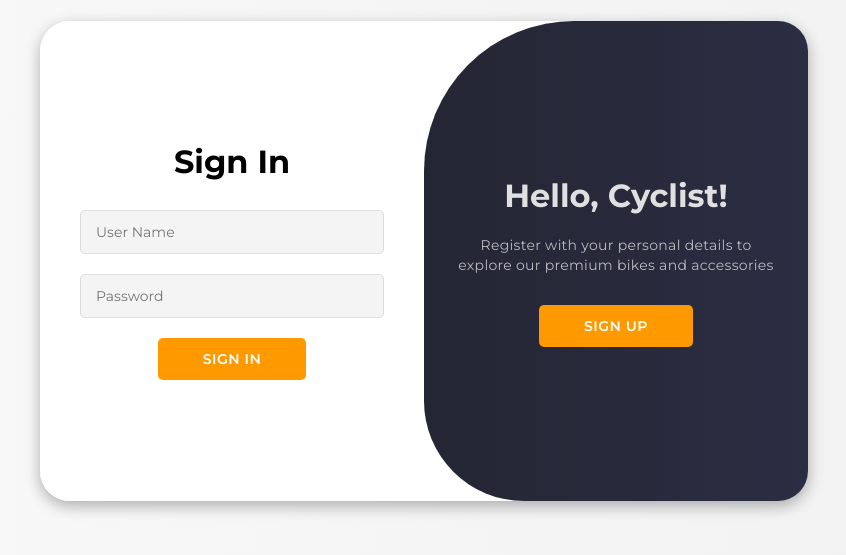
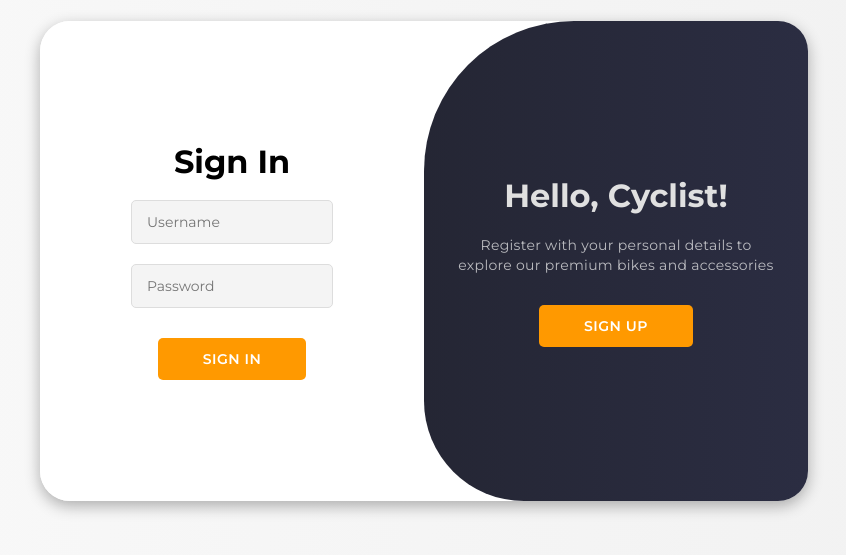
Before and after one commit to SanjaiPG/Ecommerce-platform-for-selling-cycles, a Django app: page /register/ in a window 1280 px wide. Shown: the part 139-694 px from the top of the page, without its empty margins (216-1062 px from the left). Run offline with Django 5.2, Linux system fonts and the light colour scheme; tables that the repository leaves empty hold one stand-in row (values such as "Sample post").

Commit message:
Changes made so that new user can register and login

```diff
--- a/Back-End/ecom/skyraptor/froms.py
+++ b/Back-End/ecom/skyraptor/froms.py
@@ -1,29 +1,34 @@
+from django import forms
+from django.contrib.auth.forms import UserCreationForm
 from django.contrib.auth.models import User
-from django.contrib.auth.forms import UserCreationForm
-from django import forms
 
 class SignUpForm(UserCreationForm):
-	email = forms.EmailField(label="", widget=forms.TextInput(attrs={'class':'form-control', 'placeholder':'Email Address'}))
+    email = forms.EmailField(
+        label="",
+        widget=forms.TextInput(attrs={'class': 'form-control', 'placeholder': 'Email Address'})
+    )
+    username = forms.CharField(
+        label="",
+        widget=forms.TextInput(attrs={'class': 'form-control', 'placeholder': 'Username'})
+    )
+    password1 = forms.CharField(
+        label="",
+        widget=forms.PasswordInput(attrs={'class': 'form-control', 'placeholder': 'Password'})
+    )
+    password2 = forms.CharField(
+        label="",
+        widget=forms.PasswordInput(attrs={'class': 'form-control', 'placeholder': 'Confirm Password'})
+    )
 
+    class Meta:
+        model = User
+        fields = ('username', 'email', 'password1', 'password2')
 
-	class Meta:
-		model = User
-		fields = ('username', 'email', 'password1', 'password2')
+    def __init__(self, *args, **kwargs):
+        super(SignUpForm, self).__init__(*args, **kwargs)
 
-	def __init__(self, *args, **kwargs):
-		super(SignUpForm, self).__init__(*args, **kwargs)
-
-		self.fields['username'].widget.attrs['class'] = 'form-control'
-		self.fields['username'].widget.attrs['placeholder'] = 'User Name'
-		self.fields['username'].label = ''
-		# self.fields['username'].help_text = '<span class="form-text text-muted"><small>Required. 150 characters or fewer. Letters, digits and @/./+/-/_ only.</small></span>'
-
-		self.fields['password1'].widget.attrs['class'] = 'form-control'
-		self.fields['password1'].widget.attrs['placeholder'] = 'Password'
-		self.fields['password1'].label = ''
-		# self.fields['password1'].help_text = '<ul class="form-text text-muted small"><li>Your password can\'t be too similar to your other personal information.</li><li>Your password must contain at least 8 characters.</li><li>Your password can\'t be a commonly used password.</li><li>Your password can\'t be entirely numeric.</li></ul>'
-
-		self.fields['password2'].widget.attrs['class'] = 'form-control'
-		self.fields['password2'].widget.attrs['placeholder'] = 'Confirm Password'
-		self.fields['password2'].label = ''
-		# self.fields['password2'].help_text = '<span class="form-text text-muted"><small>Enter the same password as before, for verification.</small></span>'
+        # Removing the help texts
+        self.fields['username'].help_text = None
+        self.fields['email'].help_text = None
+        self.fields['password1'].help_text = None
+        self.fields['password2'].help_text = None
--- a/Back-End/ecom/skyraptor/templates/html/login.html
+++ b/Back-End/ecom/skyraptor/templates/html/login.html
@@ -15,46 +15,49 @@
 
     <div class="container" id="container">
         <div class="form-container sign-up">
-            <form>
+            <form method="POST" action="{% url 'register' %}">
+                {% csrf_token %}
                 <h1>Create Account</h1>
-                <div class="social-icons">
-                    <a href="#" class="icon"><i class="fa-brands fa-google-plus-g"></i></a>
-                    <a href="#" class="icon"><i class="fa-brands fa-facebook-f"></i></a>
-                    <a href="#" class="icon"><i class="fa-brands fa-github"></i></a>
-                    <a href="#" class="icon"><i class="fa-brands fa-linkedin-in"></i></a>
+                <br>
+
+                <div class="form-group">
+                    <input type="text" name="username" id="id_username" class="form-control" placeholder="Username">
                 </div>
-                <span>or use your email for registeration</span>
-                <input type="text" placeholder="Name">
-                <input type="email" placeholder="Email">
-                <input type="password" placeholder="Password">
-                <button>Sign Up</button>
+
+                <div class="form-group">
+                    <input type="email" name="email" id="id_email" class="form-control" placeholder="Email Address">
+                </div>
+
+                <div class="form-group">
+                    <input type="password" name="password1" id="id_password1" class="form-control" placeholder="Password">
+                </div>
+
+                <div class="form-group">
+                    <input type="password" name="password2" id="id_password2" class="form-control" placeholder="Confirm Password">
+                </div>
+
+                <button type="submit">Sign Up</button>
             </form>
         </div>
+
         <div class="form-container sign-in">
-
             <form method="POST" action="{% url 'login' %}">
                 {% csrf_token %}
-
                 <h1>Sign In</h1>
                 <br>
 
-                <!-- <div class="social-icons">
-                    <a href="#" class="icon"><i class="fa-brands fa-google-plus-g"></i></a>
-                    <a href="#" class="icon"><i class="fa-brands fa-facebook-f"></i></a>
-                    <a href="#" class="icon"><i class="fa-brands fa-github"></i></a>
-                    <a href="#" class="icon"><i class="fa-brands fa-linkedin-in"></i></a>
+                <div class="form-group">
+                    <input type="text" name="username" id="id_username" class="form-control" placeholder="Username">
                 </div>
-                <span>or use your email password</span> -->
 
-                <input type="text" placeholder="User Name" name="username">
-                <input type="password" placeholder="Password" name="password">
-
-                <!-- <a href="#">Forget Your Password?</a> -->
+                <div class="form-group">
+                    <input type="password" name="password" id="id_password" class="form-control" placeholder="Password">
+                </div>
 
                 <button type="submit">Sign In</button>
             </form>
+        </div>
 
-        </div>
         <div class="toggle-container">
             <div class="toggle">
                 <div class="toggle-panel toggle-left">
--- a/Back-End/ecom/skyraptor/views.py
+++ b/Back-End/ecom/skyraptor/views.py
@@ -26,7 +26,7 @@
             messages.success(request, 'You have been logged in')
             return redirect('home')
         else:
-            messages.success(request, 'There was an error logging in')
+            # messages.success(request, 'There was an error logging in')
             return redirect('login')
 
     return render(request, 'html/login.html', {})
@@ -51,7 +51,7 @@
             return redirect('home')
 
         else:
-            messages.success(request, 'There was an error registering')
+            # messages.success(request, 'There was an error registering')
             return redirect('register')
 
     return render(request, 'html/login.html', {'form': form})
--- a/Back-End/ecom/static/css/login.css
+++ b/Back-End/ecom/static/css/login.css
@@ -84,7 +84,7 @@
 .container input{
     background-color: #f4f4f4;
     border: 1px solid #ddd;
-    margin: 10px 0;
+    margin: 0px 0;
     padding: 12px 15px;
     font-size: 14px;
     border-radius: 5px;
@@ -236,3 +236,20 @@
 .container input.error {
     border-color: red;
 }
+
+/* Form group styling */
+.form-group {
+    margin-bottom: 20px;
+}
+
+/* Error input styling */
+.error {
+    border: 1px solid red;
+}
+
+/* Error message styling */
+.error-message {
+    color: red;
+    font-size: 12px;
+    margin-top: 5px;
+}
--- a/Back-End/ecom/static/js/login.js
+++ b/Back-End/ecom/static/js/login.js
@@ -3,7 +3,6 @@
     const registerBtn = document.getElementById("register");
     const loginBtn = document.getElementById("login");
 
-    // Toggle between sign-up and sign-in forms
     registerBtn.addEventListener("click", () => {
         clearErrors();
         container.classList.add("active");
@@ -17,85 +16,86 @@
     const signUpForm = document.querySelector(".sign-up form");
     const signInForm = document.querySelector(".sign-in form");
 
-    // Email validation regex
     function validateEmail(email) {
         const re = /^[^\s@]+@[^\s@]+\.[^\s@]+$/;
         return re.test(email);
     }
 
-    // Password length validation (at least 6 characters)
     function validatePassword(password) {
-        return password.length >= 6;
+        const re = /^(?=.*\d)(?=.*[a-z])(?=.*[A-Z]).{6,}$/;
+        return re.test(password);
     }
 
-    // Function to add error class to invalid inputs
-    function showError(input) {
-        input.classList.add("error"); // Add error class to input
+    function showError(input, message) {
+        input.classList.add("error");
+        const errorElement = document.createElement("div");
+        errorElement.classList.add("error-message");
+        errorElement.textContent = message;
+        input.parentNode.appendChild(errorElement);
     }
 
-    // Function to clear previous error classes
     function clearErrors() {
-        document.querySelectorAll(".error").forEach(input => input.classList.remove("error")); // Remove error class from inputs
+        document.querySelectorAll(".error").forEach(input => input.classList.remove("error"));
+        document.querySelectorAll(".error-message").forEach(msg => msg.remove());
     }
 
-    // Sign-Up form validation
     signUpForm.addEventListener("submit", function (event) {
         event.preventDefault();
         clearErrors();
 
-        const name = signUpForm.querySelector("input[type='text']");
-        const email = signUpForm.querySelector("input[type='email']");
-        const password = signUpForm.querySelector("input[type='password']");
+        const name = signUpForm.querySelector("input[name='username']");
+        const email = signUpForm.querySelector("input[name='email']");
+        const password = signUpForm.querySelector("input[name='password1']");
+        const confirmPassword = signUpForm.querySelector("input[name='password2']");
 
         let isValid = true;
 
-        // Validate name (not empty)
         if (name.value.trim() === "") {
-            showError(name); // Highlight name input
+            showError(name);
             isValid = false;
         }
 
-        // Validate email format
         if (!validateEmail(email.value)) {
-            showError(email); // Highlight email input
+            showError(email);
             isValid = false;
         }
 
-        // Validate password length
         if (!validatePassword(password.value)) {
-            showError(password); // Highlight password input
+            showError(password, "Password must be at least 6 characters long, contain a number, a lowercase, and an uppercase letter.");
+            isValid = false;
+        }
+
+        if (password.value !== confirmPassword.value) {
+            showError(confirmPassword, "Passwords do not match.");
             isValid = false;
         }
 
         if (isValid) {
-            signUpForm.submit(); // Submit form if valid
+            signUpForm.submit();
         }
     });
 
-    // Sign-In form validation
     signInForm.addEventListener("submit", function (event) {
         event.preventDefault();
         clearErrors();
 
-        const username = signInForm.querySelector("input[type='text']");
-        const password = signInForm.querySelector("input[type='password']");
+        const username = signInForm.querySelector("input[name='username']");
+        const password = signInForm.querySelector("input[name='password']");
 
         let isValid = true;
 
-        // Validate username (not empty)
         if (username.value.trim() === "") {
-            showError(username); // Highlight username input
+            showError(username);
             isValid = false;
         }
 
-        // Validate password length
-        if (!validatePassword(password.value)) {
-            showError(password); // Highlight password input
+        if (password.value.trim() === "") {
+            showError(password);
             isValid = false;
         }
 
         if (isValid) {
-            signInForm.submit(); // Submit form if valid
+            signInForm.submit();
         }
     });
 });
```
Also changed, not shown: Back-End/ecom/db.sqlite3.
